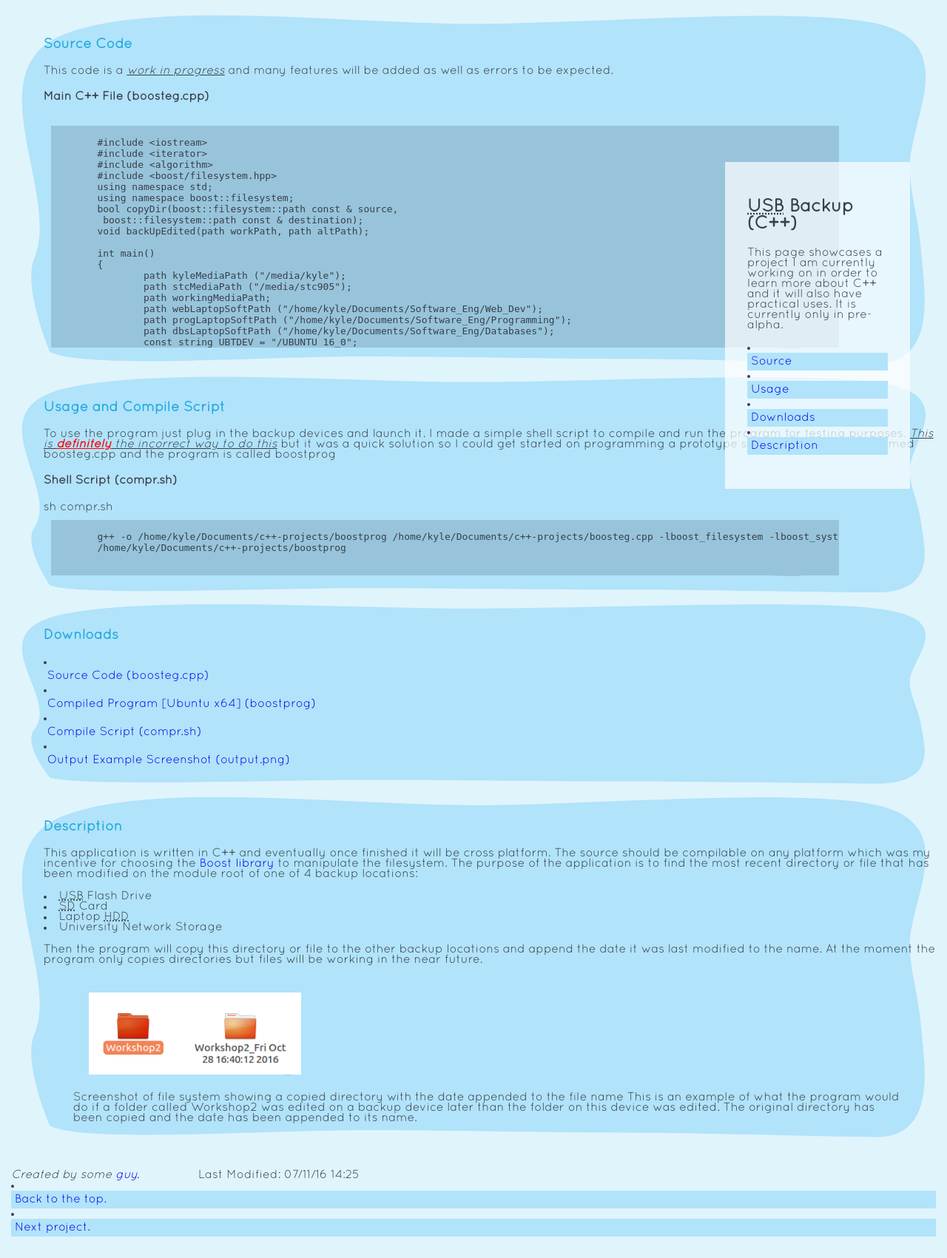
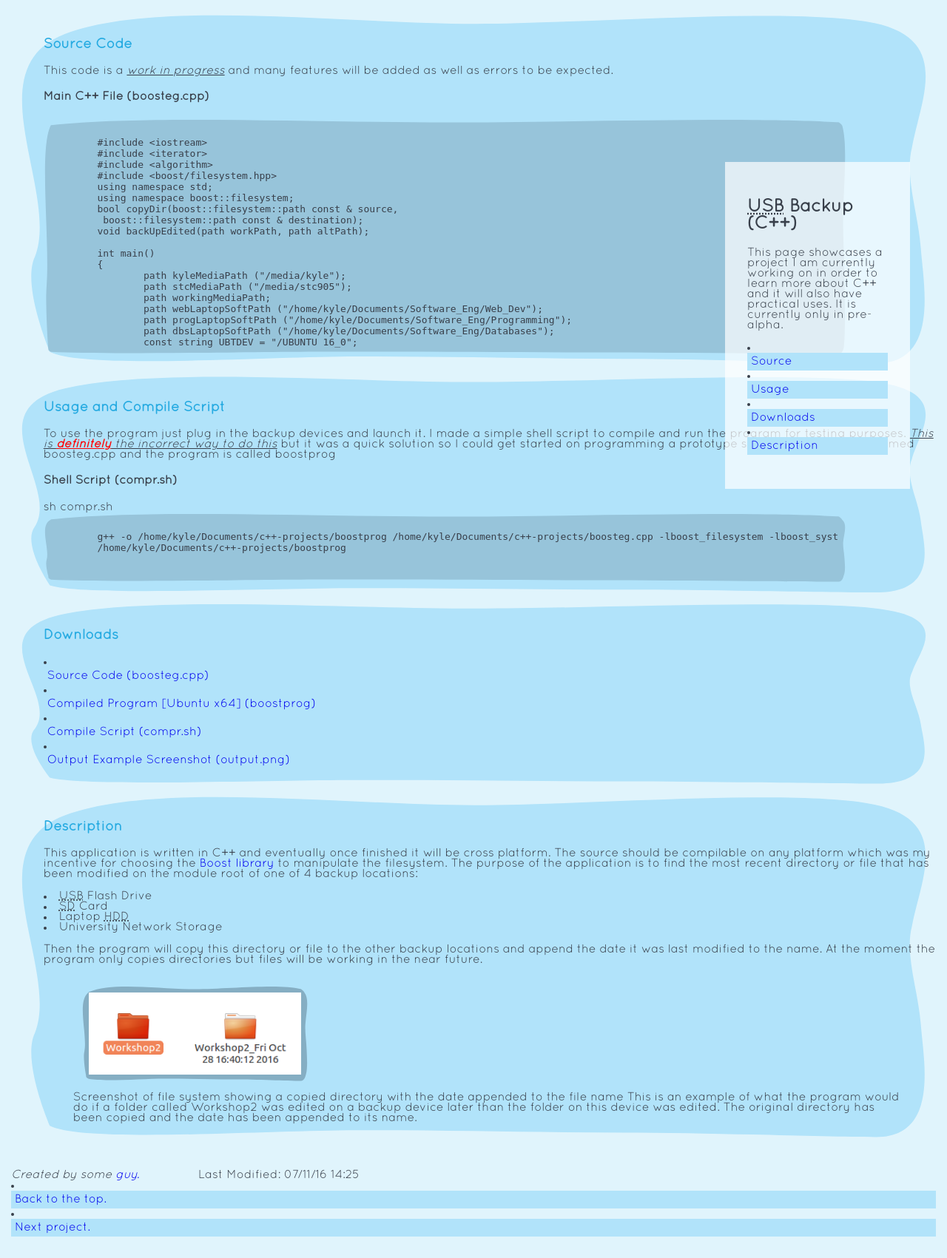
Before and after one commit to kylejwatson/kyles_portfolio, a PHP site: page /projects/project1 in a window 1280 px wide. Shown: the part 89-1790 px from the top of the page at 74% size. Run offline with PHP 8.4, Linux system fonts and the light colour scheme; some libraries are stand-ins or nearby versions.

Commit message:
fixed image/code border, clean up image folder, added style TODO

```diff
--- a/style.css
+++ b/style.css
@@ -1,3 +1,9 @@
+/**
+ ** TODO : create and add icons for headings, downloads and bottom navigation
+ **	TODO : check across multiple browsers
+ **	TODO : validate html, css and accessibility
+ **/
+
 @font-face {
 	font-family: 'Quicksand';
 	src: url('fonts/Quicksand_Book.otf');
@@ -121,7 +127,7 @@ a:hover {
 }
 
 section{
-	background-image: url("images/box3.svg");
+	background-image: url("images/box_sect.svg");
 	background-size: 100% 100%;
 	padding-left: 3.5%;
 	padding-top:1.5%;
@@ -145,12 +151,10 @@ h3{
 }
 img {
 	margin: 1%;
-	/*border: 7px solid #ffe3f6;
-	border-radius: 12px;*/
 	max-width: 100%;
 	height: auto;
 	border: 10px solid transparent;
-	border-image: url("images/box4.svg") 10 stretch;
+	border-image: url("images/box_img.svg") 60 stretch;
 }
 dd{
 	display:none;
@@ -253,7 +257,7 @@ div.code{
 	margin-bottom:10px;
 	width: 90%;
 	border: 10px solid transparent;
-	border-image: url("images/box4.svg") 10 stretch;
+	border-image: url("images/box_code.svg") 60 stretch;
 }
 
 /* Specify class=linenums on a pre to get line numbering */
```
Also changed, not shown: images/box2_old.svg (renamed from images/box2.svg), images/box_code.svg (renamed from images/box4.svg), images/box_img.svg (added), images/box_old.svg (renamed from images/box.svg), images/box_sect.svg (renamed from images/box3.svg), images/csgo.jpg (deleted), images/selfie.jpg (deleted).
